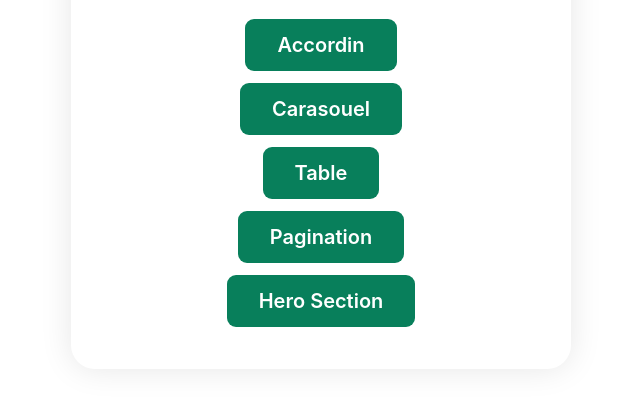
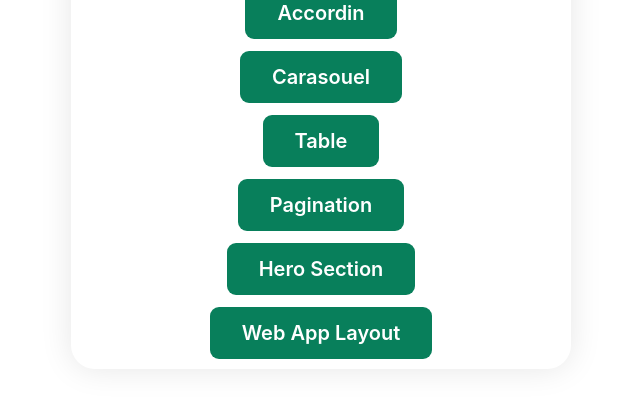
Before and after one commit to anupam1209/06-CSS-Components, a plain HTML site: page index.html in a window 1280 px wide. Shown: the part 331-728 px from the top of the page, without its empty margins (319-959 px from the left). Drawn offline with Linux system fonts and the light colour scheme.

Commit message:
index of wen app layout added

```diff
--- a/index.html
+++ b/index.html
@@ -95,6 +95,7 @@
         <a href="table.html" class="link">Table</a>
         <a href="pagination.html" class="link">Pagination</a>
         <a href="hero_section.html" class="link">Hero Section</a>
+        <a href="app_layout.html" class="link">Web App Layout</a>
     </div>
 
 
```
